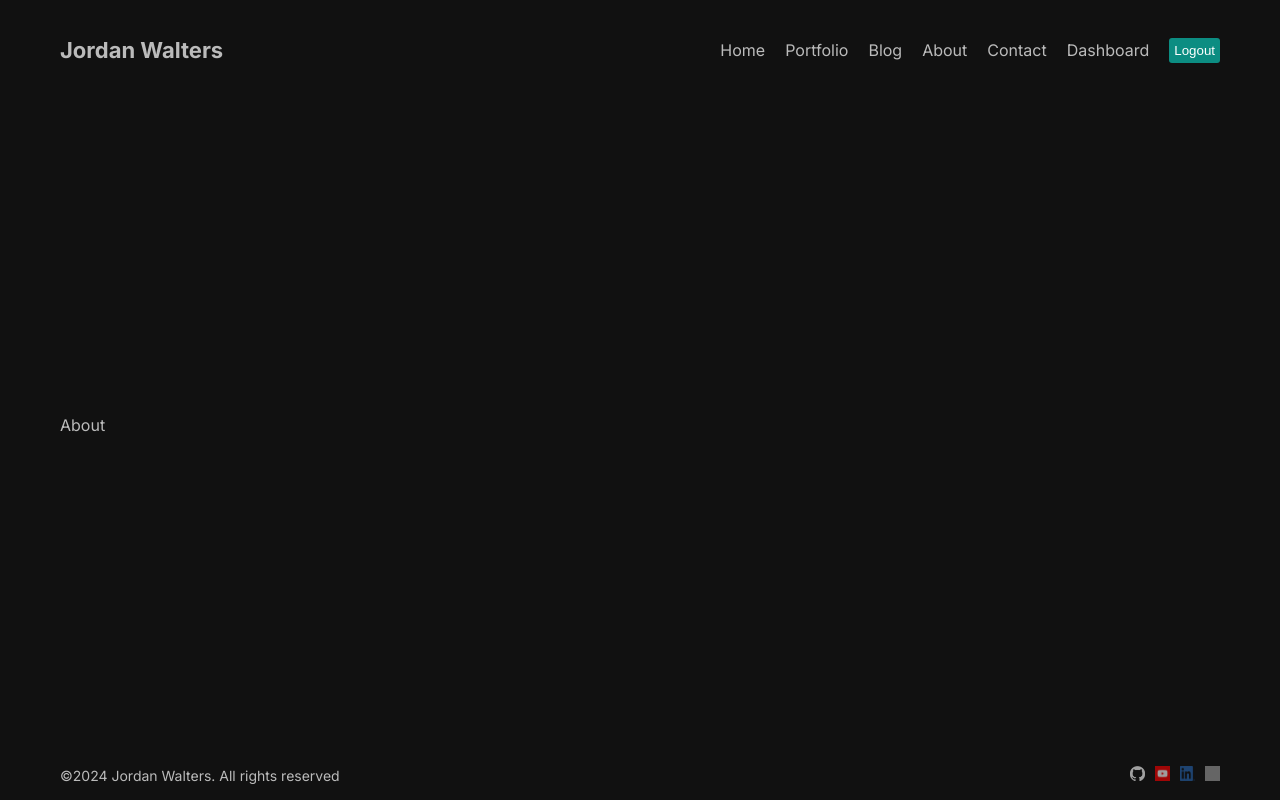
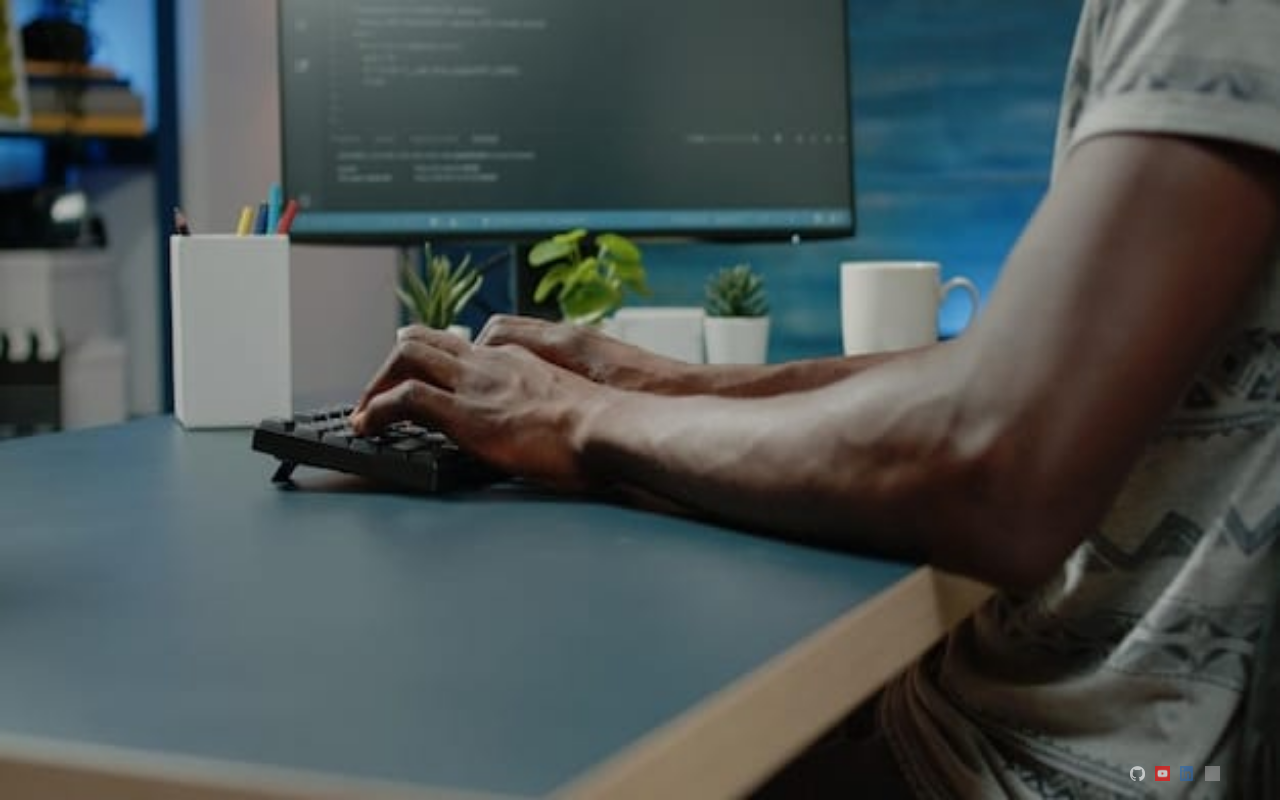
Before and after one commit to Jordan-Walters-23/blog-next-js-app, a Next.js app: page /about in a window 1280 px wide. Built offline with nearby package versions, Linux system fonts and the light colour scheme; grey boxes are pictures that could not be loaded.

Commit message:
about page

```diff
--- a/next.config.mjs
+++ b/next.config.mjs
@@ -1,4 +1,8 @@
 /** @type {import('next').NextConfig} */
-const nextConfig = {};
+const nextConfig = {
+    images: {
+        domains:["images.pexels.com"]
+    }
+};
 
 export default nextConfig;
--- a/package.json
+++ b/package.json
@@ -1,5 +1,5 @@
 {
-  "name": "blog-next-js-app",
+  "name": "full-stack-next-js-app",
   "version": "0.1.0",
   "private": true,
   "scripts": {
--- a/src/app/about/page.jsx
+++ b/src/app/about/page.jsx
@@ -1,8 +1,29 @@
 import React from 'react'
+import styles from './page.module.css'
+import Image from 'next/image'
+import CoverPhoto from '/public/coverPhoto.jpg'
 
 const About = () => {
   return (
-    <div>About</div>
+    <div className={styles.container}>
+      <div className={styles.imgContainer}>
+        <Image src={CoverPhoto} fill={true} alt='about page cover photo' className={styles.img}/>
+      <div className={styles.imgText}>
+        <h1 className={styles.imgTitle}>creative thinker</h1>
+        <h2 className={styles.imgDesc}>Life long learner</h2>
+      </div>
+      </div>
+      <div className={styles.textContainer}>
+      <div className={styles.item}>
+        <h1 className={styles.title}>Who am I?</h1>
+        <p className={styles.desc}>Lorem ipsum odor amet, consectetuer adipiscing elit. Elementum sem etiam senectus id gravida donec ac. Montes diam maecenas neque sem fames lorem nec sit. Dapibus ullamcorper penatibus elementum fermentum bibendum curabitur nunc. Sagittis tortor inceptos mauris suspendisse vitae. Bibendum a venenatis; posuere lectus ipsum diam elementum. Nec rutrum litora dolor sodales maecenas a. Nisi feugiat auctor convallis praesent duis eget elementum urna.</p>
+      </div>
+      <div className={styles.item}>
+        <h1 className={styles.title}>Who am I?</h1>
+      </div>
+      </div>
+
+    </div>
   )
 }
 
```
Also changed, not shown: src/components/Button/Button.jsx (added, +13 -0 lines), public/coverPhoto.jpg (added), src/components/Button/button.module.css (added).
